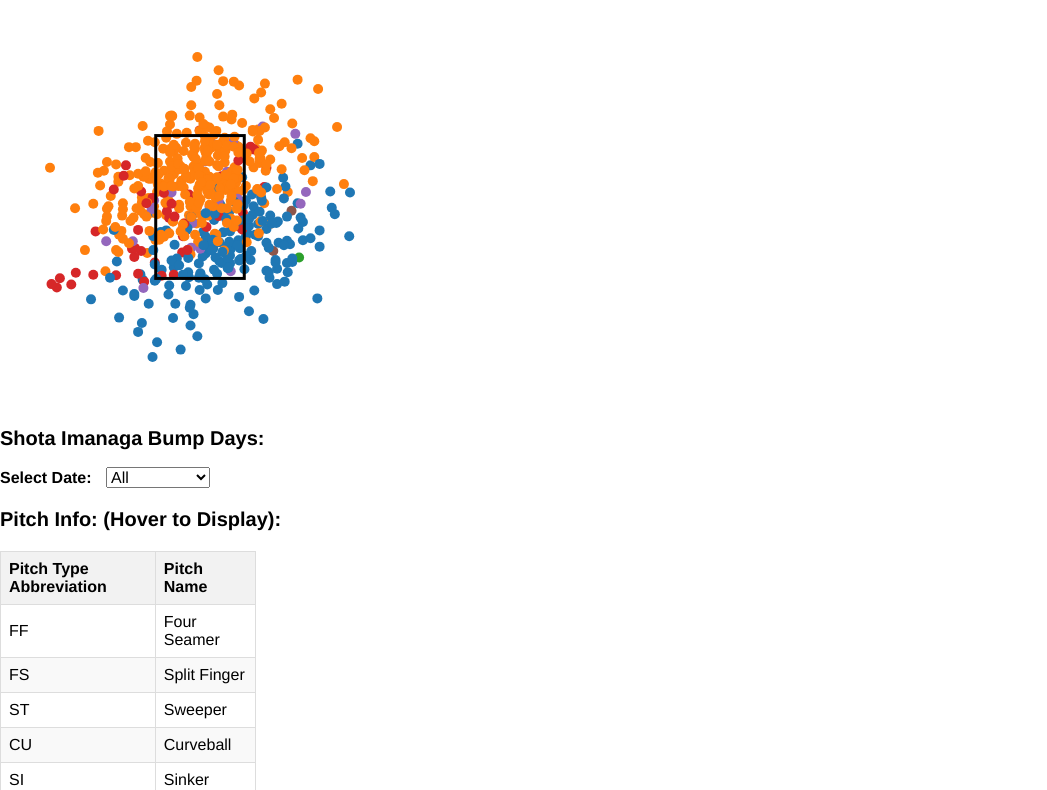
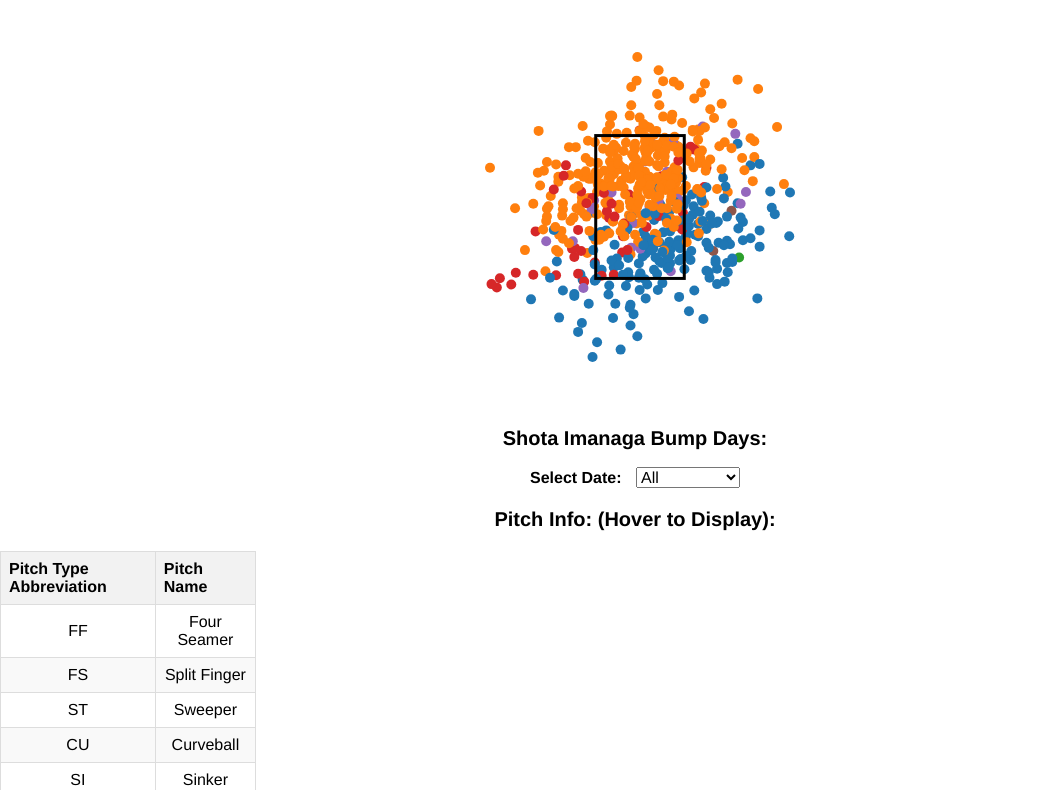
Before and after one commit to bhakin/bhakin2.github.io, a plain HTML site: page index.html in a window 1280 px wide. Shown: the part 73-863 px from the top of the page, without its empty margins (0-1047 px from the left). Drawn offline with nearby package versions, Linux system fonts and the light colour scheme.

Commit message:
update index

```diff
--- a/index.html
+++ b/index.html
@@ -19,6 +19,12 @@
             </select>
         </div>
     <h3>Pitch Info: (Hover to Display):</h3>
+
+    <style>
+        body {
+          text-align: center;
+        }
+    </style>
 
     <table>
         <thead>
```
